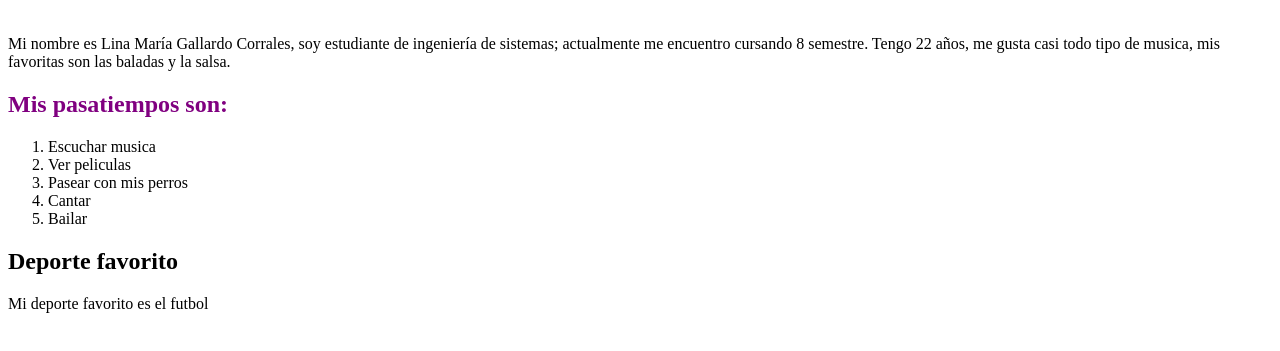
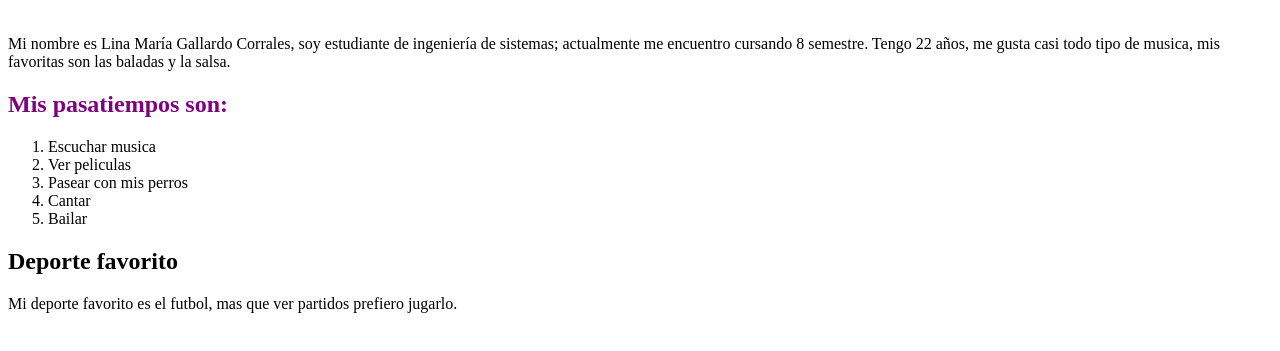
Before and after one commit to Lina-Gallardo/Rubrica_Buenas_Practicas, a plain HTML site: page index.html in a window 1280 px wide. Shown: the part 69-420 px from the top of the page. Drawn offline with Linux system fonts and the light colour scheme.

Commit message:
Complemento de mi deporte favorito

```diff
--- a/index.html
+++ b/index.html
@@ -24,7 +24,7 @@
     </div>
     <div class="">
       <h2>Deporte favorito</h2>
-      <p>Mi deporte favorito es el futbol</p>
+      <p>Mi deporte favorito es el futbol, mas que ver partidos prefiero jugarlo.</p>
     </div>
   </body>
 </html>
```
